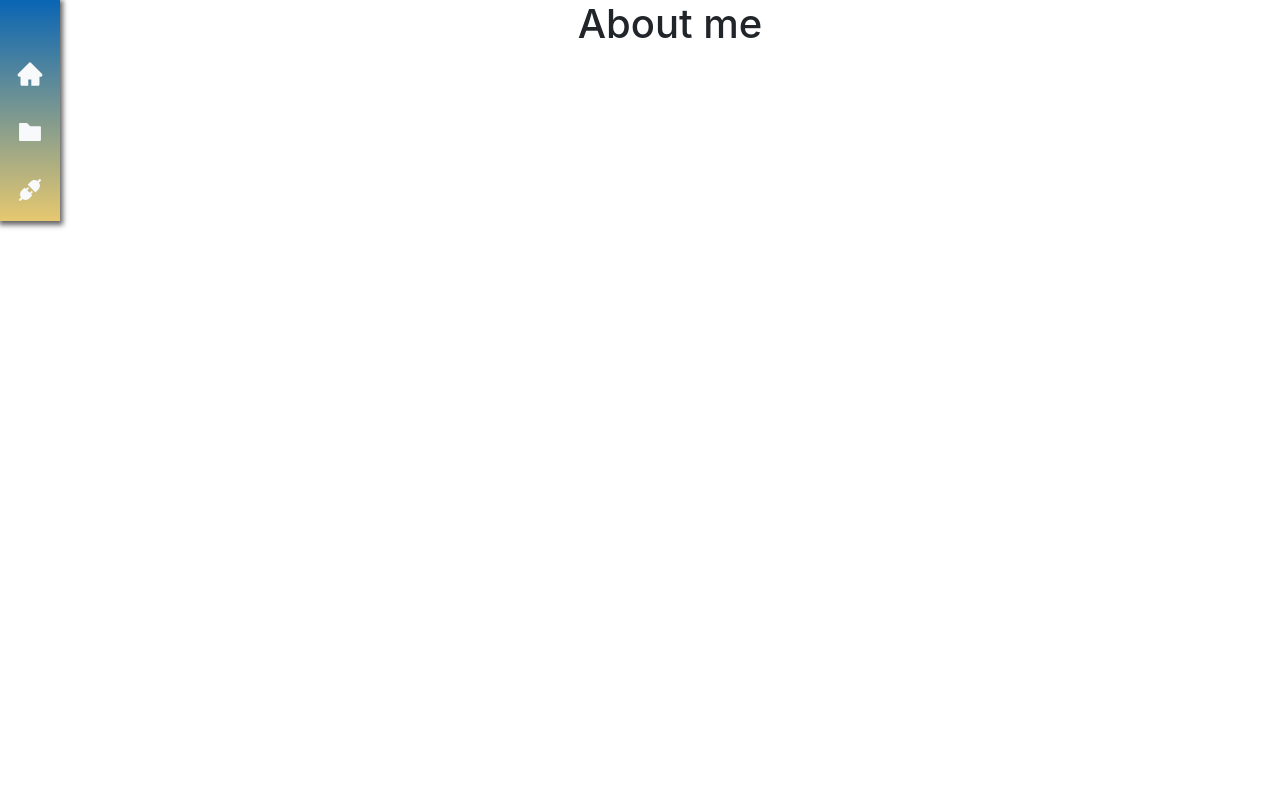
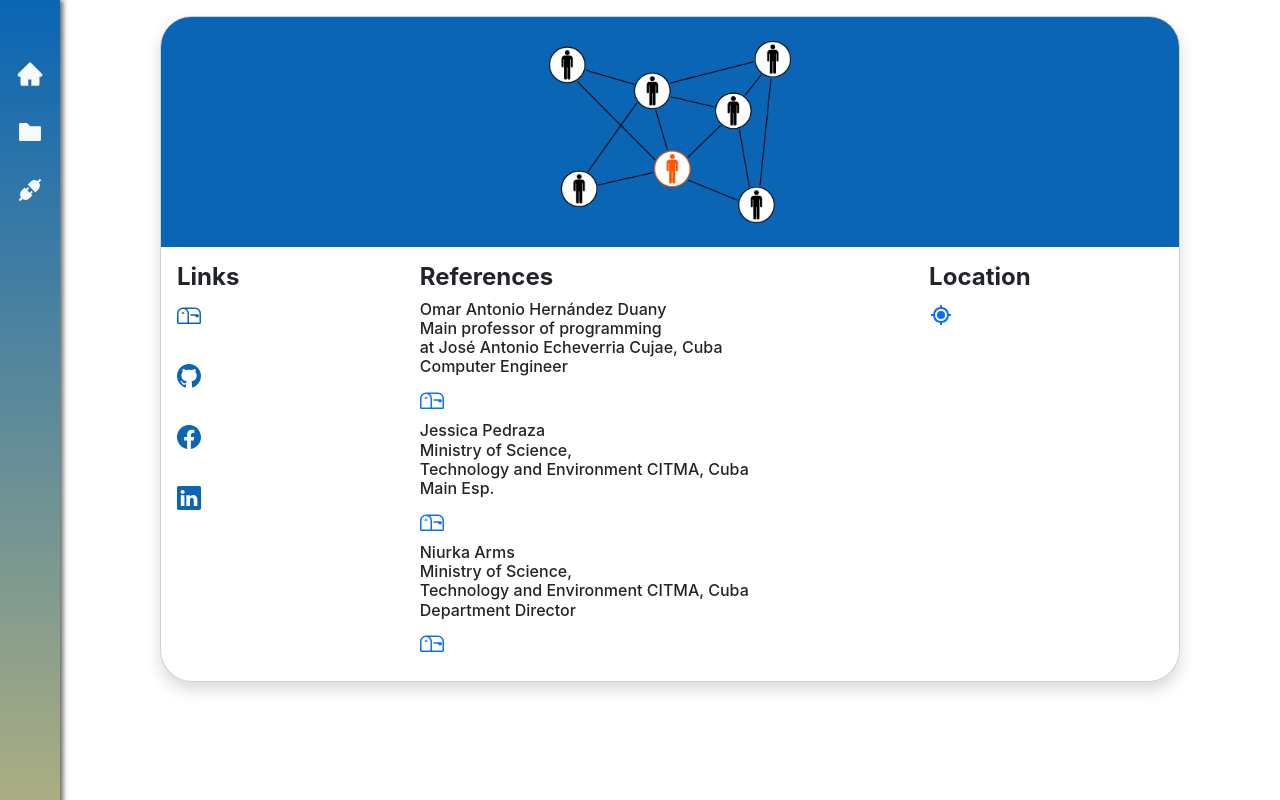
Before and after one commit to MBI-88/Porfolio-MBI, a React (Create React App) app: page /about in a window 1280 px wide. Shown: the top 800 px of the page. Built offline with nearby package versions, Linux system fonts and the light colour scheme.

Commit message:
fixing about layout

```diff
--- a/package.json
+++ b/package.json
@@ -14,6 +14,7 @@
     "react-icons": "^4.6.0",
     "react-router-dom": "^6.4.2",
     "react-scripts": "5.0.1",
+    "react-tooltip": "^4.5.0",
     "web-vitals": "^2.1.4"
   },
   "scripts": {
--- a/src/core/features/AboutMe/About.css
+++ b/src/core/features/AboutMe/About.css
@@ -0,0 +1,36 @@
+.display-hidden {
+    display: none;
+}
+
+.about-appear {
+    animation: appear 1s ease-in;
+}
+
+@keyframes appear {
+    0% {
+        opacity: 0;
+    }
+
+    100% {
+        opacity: 1;
+    }
+
+}
+
+.bg-header-cv {
+    background-color: #0a65b4;
+    border-radius: 30px 30px 0px 0px;
+}
+
+.space {
+    height: 50vh;
+}
+
+.info {
+    background-color: #0a65b4 !important;
+    box-shadow: 1px 2px 5px 2px rgba(53, 51, 51, 0.758) !important;
+}
+
+.icon-color {
+    color: #0a65b4;
+}
--- a/src/core/features/AboutMe/About.js
+++ b/src/core/features/AboutMe/About.js
@@ -1,7 +1,130 @@
+import './About.css'
+import { useState } from 'react';
+import { Loader } from '../../../shared/Loading/Loading';
+import { BsFacebook, BsGithub, BsLinkedin, BsMailbox } from "react-icons/bs"
+import { BiCurrentLocation } from "react-icons/bi"
+import ReactTooltip from 'react-tooltip';
+
+
 const About = () => {
+    const [loading, setLoading] = useState(true)
+    setTimeout(() => {
+        setLoading(false)
+
+    }, 1000)
     return (
-        <section className=" container text-center">
-            <h1>About me</h1>
+        <section className="container">
+            {
+                loading ?
+                    <div className="text-center pt-5">
+                        <Loader />
+                    </div>
+                    : (
+                        <article className={loading ? "display-hidden" : "container-fluid text-center ps-lg-5 mt-lg-3 p-0  mt-5 mb-2 pe-lg-5 about-appear"}>
+                            <div className="card text-center shadow rounded-5">
+                                <div className="p-3 bg-header-cv">
+                                    <div className="p-2">
+                                        <img className="card-img-top img-fluid rounded w-25" src="./assets/links.png" alt="Title" loading="lazy" decoding="async" />
+                                    </div>
+                                </div>
+                                <div className='d-lg-flex d-md-block d-sm-block gap-3'>
+                                    <div className="card-body text-start">
+                                        <h4 className='card-title fw-bolder'>Links</h4>
+                                        <p className='card-text'>
+                                            <a href='mailto:ingmbi8807@gmail.com' >
+                                                <h4><BsMailbox data-tip data-for="mail" className='icon-color' /></h4>
+                                                <ReactTooltip id="mail" place="right" effect="solid" className="info">
+                                                    E-mail
+                                                </ReactTooltip>
+                                            </a><br />
+
+                                            <a href='https://github.com/MBI-88/'>
+                                                <h4> <BsGithub data-tip data-for="github" className='icon-color' /></h4>
+                                                <ReactTooltip id="github" place="right" effect="solid" className="info">
+                                                    Github
+                                                </ReactTooltip>
+                                            </a> <br />
+
+                                            <a href='https://www.facebook.com/IngMBI8807'>
+                                                <h4> <BsFacebook data-tip data-for="facebook" className='icon-color' /></h4>
+                                                <ReactTooltip id="facebook" place="right" effect="solid" className="info">
+                                                    Facebook
+                                                </ReactTooltip>
+                                            </a> <br />
+
+                                            <a href='https://www.linkedin.com/in/mbi-bi'>
+                                                <h4> <BsLinkedin data-tip data-for="linkedin" className='icon-color' /></h4>
+                                                <ReactTooltip id="linkedin" place="right" effect="solid" className="info">
+                                                    Linked in
+                                                </ReactTooltip>
+                                            </a> <br />
+                                        </p>
+
+                                    </div>
+                                    <div className='card-body text-start'>
+                                        <h4 className='card-title fw-bolder'>References</h4>
+                                        <p className='card-text'>
+                                            <h6 className='h6'>
+                                                Omar Antonio Hernández Duany <br />
+                                                Main professor of programming <br />
+                                                at José Antonio Echeverria Cujae, Cuba <br />
+                                                Computer Engineer <br />
+                                            </h6>
+                                            <a href='mailto:oahd1963@gmail.com'>
+                                                <h4><BsMailbox data-tip data-for="omar" /></h4>
+                                            </a>
+                                            <ReactTooltip id="omar" place='right' effect='solid' className='info'>
+                                                E-mail
+                                            </ReactTooltip>
+
+                                            <h6 className='h6'>
+                                                Jessica Pedraza <br />
+                                                Ministry of Science, <br />
+                                                Technology and Environment CITMA, Cuba <br />
+                                                Main Esp. <br />
+                                            </h6>
+                                            <a href='mailto:jessica@citma.gob.cu'>
+                                                <h4><BsMailbox data-tip data-for="jessica" /></h4>
+                                            </a>
+                                            <ReactTooltip id="jessica" place='right' effect='solid' className='info'>
+                                                E-mail
+                                            </ReactTooltip>
+
+                                            <h6 className='h6'>
+                                                Niurka Arms  <br />
+                                                Ministry of Science,   <br />
+                                                Technology and Environment CITMA, Cuba  <br />
+                                                Department Director  <br />
+                                            </h6>
+                                            <a href='mailto:niurka.armas@citma.gob.cu'>
+                                                <h4><BsMailbox data-tip data-for="niurka" /></h4>
+                                            </a>
+                                            <ReactTooltip id="niurka" place='right' effect='solid' className='info'>
+                                                E-mail
+                                            </ReactTooltip>
+                                        </p>
+
+                                    </div>
+                                    <div className='card-body text-start'>
+                                        <h4 className='card-title fw-bolder'>Location</h4>
+                                        <p className='card-text'>
+                                            <a href='https://www.google.com/maps/d/viewer?mid=12nNOk7khhSzJ_f-y-HqERVY1R5M&hl=es&ll=27.9392422370202%2C-110.93391846459834&z=19'>
+                                                <h4> <BiCurrentLocation data-tip data-for="location"/> </h4>
+                                            </a>
+                                            <ReactTooltip id="location" place='right' effect='solid' className='info'>
+                                                Location
+                                            </ReactTooltip>
+                                        </p>
+                                    </div>
+
+                                </div>
+
+                            </div>
+                            <div className="space">
+                            </div>
+                        </article>
+                    )
+            }
         </section>
     );
 };
--- a/src/core/features/Projects/components/Body/Body.js
+++ b/src/core/features/Projects/components/Body/Body.js
@@ -5,11 +5,11 @@ const optionalImage = './assets/image-porfolio.jpg'
 
 const Body = ({ data, loading }) => (
     <article className={loading ? "display-hidden" : "container-fluid project-appear"}>
-        <div className="row row-cols-lg-3 row-cols-md-1 row-cols-sm-1 ps-lg-5 mt-lg-3 mt-5 mb-2 pe-lg-5">
+        <div className="row row-cols-lg-4 row-cols-1 ps-lg-5 mt-lg-3 mt-5 mb-2 pe-lg-5">
             {
                 data.map(item =>
                 (
-                    <div className="col pb-5" key={item.id}>
+                    <div className="col col-md-0 col-sm-0 pb-5" key={item.id}>
                         <div className="card w-75" >
                             <img src={optionalImage} className="card-img-top img-fluid" alt="" />
                             <div className="card-body">
--- a/src/core/singleton/Header/Header.css
+++ b/src/core/singleton/Header/Header.css
@@ -14,6 +14,7 @@
     }
 }
 
-.icon-color {
-    color: #ffc107;
+.tooltip {
+    background: linear-gradient(#0a65b4,#e6c86f) !important;
+    box-shadow: 1px 2px 5px 2px rgba(53, 51, 51, 0.758) !important;
 }
--- a/src/core/singleton/Header/Header.js
+++ b/src/core/singleton/Header/Header.js
@@ -1,18 +1,35 @@
 import { Link as RouterLink } from "react-router-dom";
 import './Header.css'
 import { AiFillHome, AiFillFolder, AiFillApi } from "react-icons/ai";
+import ReactTooltip from 'react-tooltip';
+
 
 const Header = () => (
     <header>
         <ul className="nav flex-lg-column flex-md-column flex-sm-row header-background-nav pt-lg-5">
             <li className="nav-item">
-                <RouterLink to="/" className="nav-link text-light"> <h3><AiFillHome /></h3></RouterLink>
+                <RouterLink to="/" className="nav-link text-light">
+                    <h3><AiFillHome data-tip data-for="index" /></h3>
+                    <ReactTooltip id="index" place="right" effect="solid" className="tooltip">
+                        Index
+                    </ReactTooltip>
+                </RouterLink>
             </li>
             <li className="nav-item">
-                <RouterLink to="/projects" className=" nav-link text-light"><h3><AiFillFolder /></h3></RouterLink>
+                <RouterLink to="/projects" className=" nav-link text-light">
+                    <h3><AiFillFolder data-tip data-for="projects" /></h3>
+                    <ReactTooltip id="projects" place="right" effect="solid" className="tooltip">
+                        Projects
+                    </ReactTooltip>
+                </RouterLink>
             </li>
             <li className="nav-item">
-                <RouterLink to="/about" className=" nav-link text-light"><h3><AiFillApi /></h3></RouterLink>
+                <RouterLink to="/about" className=" nav-link text-light">
+                    <h3><AiFillApi data-tip data-for="link" /></h3>
+                    <ReactTooltip id="link" place="right" effect="solid" className="tooltip">
+                        Links
+                    </ReactTooltip>
+                </RouterLink>
             </li>
         </ul>
     </header>
```
Also changed, not shown: public/assets/links.png (added), 1 other file (tests, documents, lock files or other folders).
